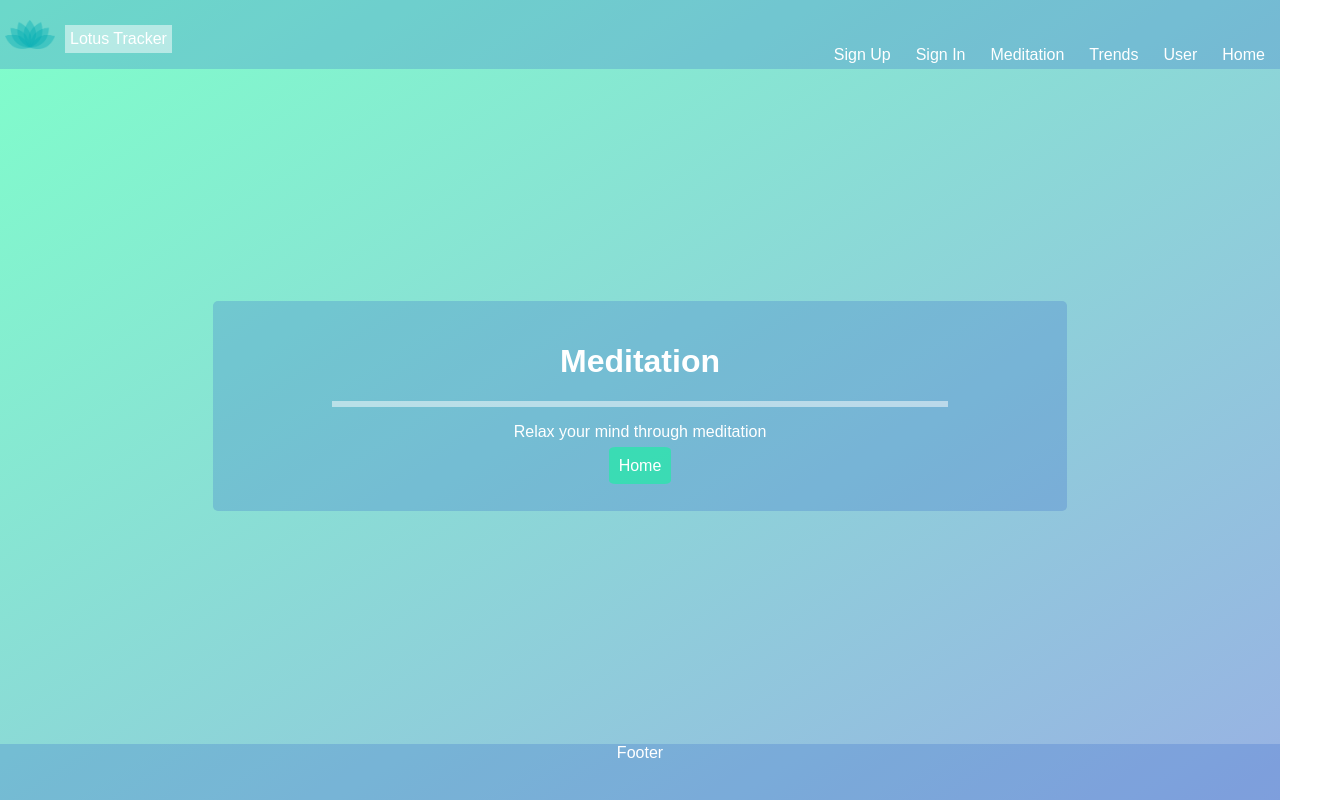
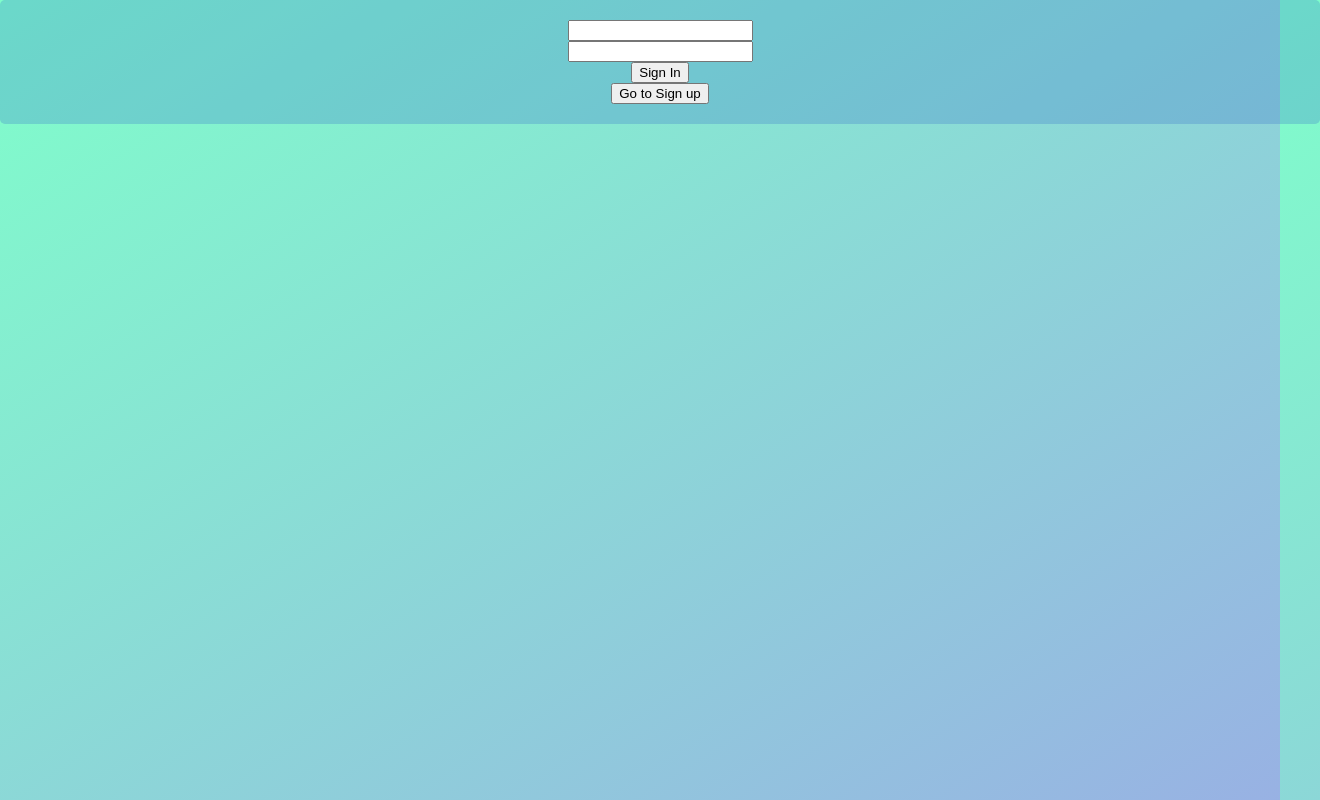
Before and after one commit to Squatch89/lotus, a React (Create React App) app in the folder client/: page /meditation in a window 1280 px wide. Shown: the whole page, 1320 px wide, since content can reach past the window. Built offline with nearby package versions, Linux system fonts and the light colour scheme.

Commit message:
moved header and footer components to user, trends, and meditation for rendering. restricted access for unauthenticated users. working on passing app props to signin component.

```diff
--- a/client/src/App.js
+++ b/client/src/App.js
@@ -7,8 +7,6 @@ import Signin from './components/Signin/Signin.js';
 import Signup from './components/Signup/Signup.js';
 import Trends from './components/Trends/Trends.js';
 import Meditation from './components/Meditation/Meditation.js';
-import Header from './components/Header/Header.js';
-import Footer from './components/Footer/Footer.js';
 import './App.css';
 
 
@@ -28,41 +26,43 @@ class App extends Component {
         }
     }
 
+    // function to update authenticated state upon user login
+    authenticateUser ()  {
+        this.setState({
+            authenticated: true
+                      });
+        console.log(this.state);
+}
+
     render() {
+        const authenticated = this.state.authenticated;
+
         return (
-            <div className="wrapper">
-                {/*Header rendered only on certain routes*/}
 
-                {["/user", "/trends", "/meditation"].map(path =>
-                    <Route path={path} component={Header} />
-                )}
-
-                <div className="container">
-                    <Route path="/" exact component={Jumbotron} />
-                    <Route path="/user" component={User} />
-                    <Route path="/signin" component={Signin} />
-                    <Route path="/signup" component={Signup} />
-                    <Route path="/trends" component={Trends} />
-                    <Route path="/meditation" component={Meditation} />
-                </div>
-
-                {/*Footer rendered only on certain routes*/}
-                {["/user", "/trends", "/meditation"].map(path =>
-                    <Route path={path} component={Footer} />
-                )}
-
+<div>
+                <Route path="/" exact component={
+                    Jumbotron
+                }/>
+                <Route path="/user" component={
+                    authenticated ? User : Signin
+                }/>
+                <Route path="/signin" render={props => <Signin authenticateUser={this.authenticateUser.bind(this)} {...props}/>} />
+                <Route path="/signup" component={Signup} />
+                <Route path="/trends" component={
+                    authenticated ? Trends : Signin
+                }/>
+                <Route path="/meditation" component={
+                    authenticated ? Meditation : Signin
+                }/>
 
 
                 {/*<div className="App">*/}
                 {/*<h1>Users</h1>*/}
                 {/*{this.state.users.map(user =>*/}
-                    {/*<div key={user.id}>{user.username}</div>*/}
+                {/*<div key={user.id}>{user.username}</div>*/}
                 {/*)}*/}
                 {/*</div>*/}
-
-
-            </div>
-
+</div>
 
         );
     }
--- a/client/src/components/Meditation/Meditation.js
+++ b/client/src/components/Meditation/Meditation.js
@@ -1,9 +1,15 @@
 import React from 'react';
-import { Link } from 'react-router-dom';
+import {Link} from 'react-router-dom';
 import './Meditation.css';
+import Header from '../Header/Header.js';
+import Footer from '../Footer/Footer.js';
+
 // creates Meditation component to render to the page
 const Meditation = () => {
     return (
+        <div className="wrapper">
+        <Header/>
+        <div className="container">
             <div className="jumbotron text-center">
                 <h1>Meditation</h1>
                 <hr className="hr"/>
@@ -12,6 +18,9 @@ const Meditation = () => {
                     <Link className="btn btn-primary btn-lg" to="/">Home</Link>
                 </p>
             </div>
+        </div>
+        <Footer/>
+        </div>
     )
 };
 // exports Meditation for external use
--- a/client/src/components/Signin/Signin.js
+++ b/client/src/components/Signin/Signin.js
@@ -1,6 +1,6 @@
 import React, {Component} from 'react';
 import axios from 'axios';
-import {Link, withRouter} from 'react-router-dom';
+import { Link, withRouter } from 'react-router-dom';
 
 
 class Signin extends Component {
@@ -20,8 +20,10 @@ class Signin extends Component {
 
         axios.post('/api/signin', this.state)
             .then((data) => {
+            console.log(this);
                 localStorage.setItem('isAuthenticated', JSON.stringify(true));
-                this.props.history.push('/user');
+                this.router.props.authenticateUser();
+                this.props.history.push('/meditation');
             })
             .catch((err) => {
                 // Not signed
--- a/client/src/components/Trends/Trends.js
+++ b/client/src/components/Trends/Trends.js
@@ -1,9 +1,15 @@
 import React from 'react';
-import { Link } from 'react-router-dom';
+import {Link} from 'react-router-dom';
 import './Trends.css';
+import Header from '../Header/Header.js';
+import Footer from '../Footer/Footer.js';
+
 // creates Trends component to render to the page
 const Trends = () => {
     return (
+        <div className="wrapper">
+        <Header/>
+        <div className="container">
             <div className="jumbotron text-center">
                 <h1>Trends</h1>
                 <hr className="hr"/>
@@ -12,6 +18,9 @@ const Trends = () => {
                     <Link className="btn btn-primary btn-lg" to="/">Home</Link>
                 </p>
             </div>
+        </div>
+        <Footer/>
+        </div>
     )
 };
 // exports Trends for external use
--- a/client/src/components/User/User.js
+++ b/client/src/components/User/User.js
@@ -1,9 +1,14 @@
 import React from 'react';
-import { Link } from 'react-router-dom';
+import {Link} from 'react-router-dom';
 import './User.css';
+import Header from '../Header/Header.js';
+import Footer from '../Footer/Footer.js';
 // creates User component to render to the page
 const User = () => {
     return (
+        <div className="wrapper">
+        <Header/>
+        <div className="container">
             <div className="jumbotron text-center">
                 <h1>User</h1>
                 <hr className="hr"/>
@@ -12,6 +17,9 @@ const User = () => {
                     <Link className="btn btn-primary btn-lg" to="/">Home</Link>
                 </p>
             </div>
+        </div>
+        <Footer/>
+        </div>
     )
 };
 // exports User for external use
```
Lines whose indentation alone changed are shown as unchanged.
